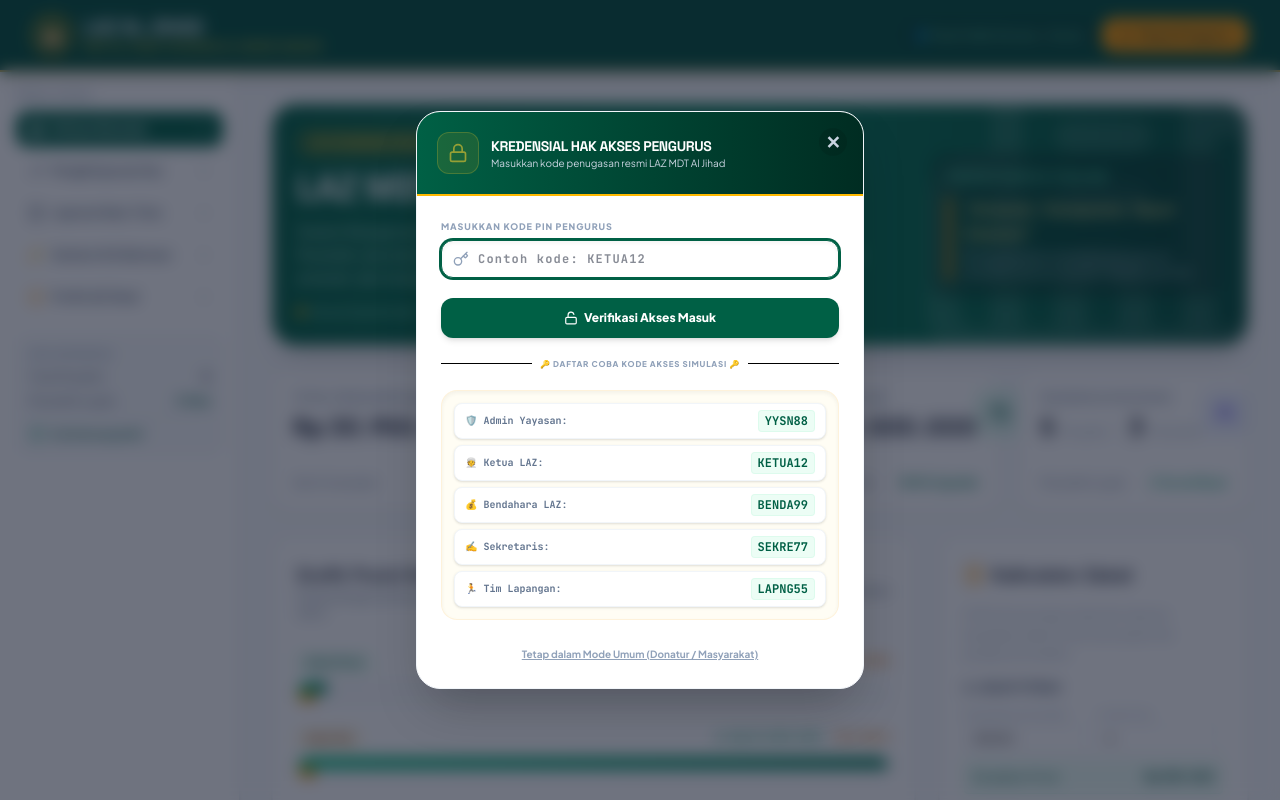
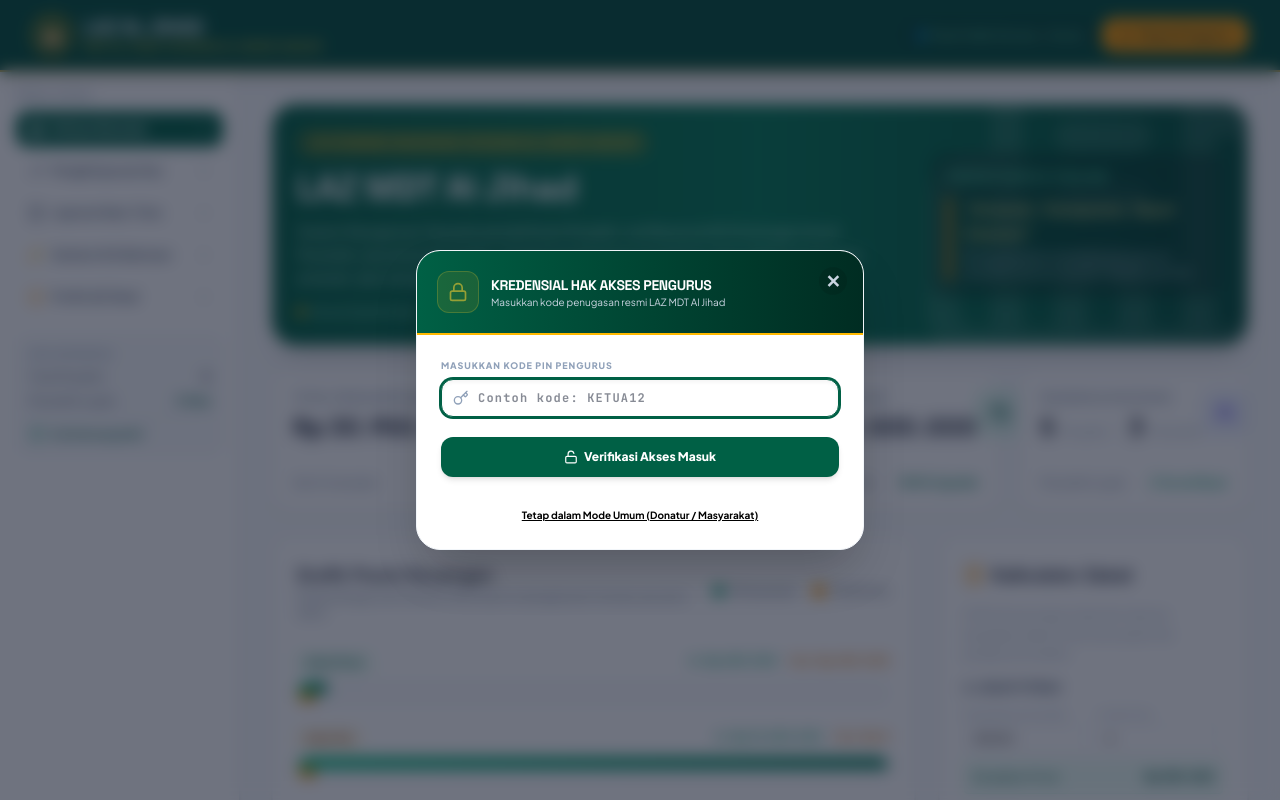
Before and after one commit to siswabsen-ops/PAWA, a React (Vite) app: page / in a window 1280 px wide. Both pictures are taken after a click on the button "Masuk Pengurus". Shown: the top 800 px of the page. Built offline with nearby package versions, Linux system fonts and the light colour scheme.

Commit message:
feat(auth): remove simulation access codes
Clean up the login interface by removing hardcoded test access codes and related UI elements.

```diff
--- a/src/App.tsx
+++ b/src/App.tsx
@@ -758,40 +758,7 @@ export default function App() {
                 </button>
               </div>
 
-              {/* Divider */}
-              <div className="relative flex py-1 items-center">
-                <div className="flex-grow border-t border-slate-150"></div>
-                <span className="flex-shrink mx-2 text-[8px] text-slate-400 uppercase font-black tracking-widest">🔑 DAFTAR COBA KODE AKSES SIMULASI 🔑</span>
-                <div className="flex-grow border-t border-slate-150"></div>
-              </div>
-
-              {/* Panduan kode simulasi */}
-              <div className="bg-amber-50/50 rounded-2xl p-3 border border-amber-500/10 text-xs shadow-inner">
-                <div className="grid grid-cols-1 gap-1.5 font-mono text-[10px]">
-                  <div className="flex justify-between items-center bg-white px-2.5 py-1.5 rounded-lg border border-slate-100 shadow-sm">
-                    <span className="text-slate-500 font-semibold">🛡️ Admin Yayasan:</span>
-                    <strong className="text-emerald-800 bg-emerald-50 px-1.5 py-0.5 rounded border border-emerald-100/50 select-all font-black text-xs">YYSN88</strong>
-                  </div>
-                  <div className="flex justify-between items-center bg-white px-2.5 py-1.5 rounded-lg border border-slate-100 shadow-sm">
-                    <span className="text-slate-500 font-semibold">👳 Ketua LAZ:</span>
-                    <strong className="text-emerald-800 bg-emerald-50 px-1.5 py-0.5 rounded border border-emerald-100/50 select-all font-black text-xs flex-shrink-0">KETUA12</strong>
-                  </div>
-                  <div className="flex justify-between items-center bg-white px-2.5 py-1.5 rounded-lg border border-slate-100 shadow-sm">
-                    <span className="text-slate-500 font-semibold">💰 Bendahara LAZ:</span>
-                    <strong className="text-emerald-800 bg-emerald-50 px-1.5 py-0.5 rounded border border-emerald-100/50 select-all font-black text-xs">BENDA99</strong>
-                  </div>
-                  <div className="flex justify-between items-center bg-white px-2.5 py-1.5 rounded-lg border border-slate-100 shadow-sm">
-                    <span className="text-slate-500 font-semibold">✍️ Sekretaris:</span>
-                    <strong className="text-emerald-800 bg-emerald-50 px-1.5 py-0.5 rounded border border-emerald-100/50 select-all font-black text-xs">SEKRE77</strong>
-                  </div>
-                  <div className="flex justify-between items-center bg-white px-2.5 py-1.5 rounded-lg border border-slate-100 shadow-sm">
-                    <span className="text-slate-500 font-semibold">🏃 Tim Lapangan:</span>
-                    <strong className="text-emerald-800 bg-emerald-50 px-1.5 py-0.5 rounded border border-emerald-100/50 select-all font-black text-xs">LAPNG55</strong>
-                  </div>
-                </div>
-              </div>
-
-              <div className="text-center pt-1">
+              <div className="text-center pt-2">
                 <button
                   type="button"
                   onClick={() => {
@@ -799,7 +766,7 @@ export default function App() {
                     setLoginError('');
                     setLoginCodeInput('');
                   }}
-                  className="text-[10px] text-slate-400 hover:text-slate-600 font-bold underline cursor-pointer"
+                  className="text-[10px] text-slate-450 hover:text-slate-650 font-bold underline cursor-pointer"
                 >
                   Tetap dalam Mode Umum (Donatur / Masyarakat)
                 </button>
```
